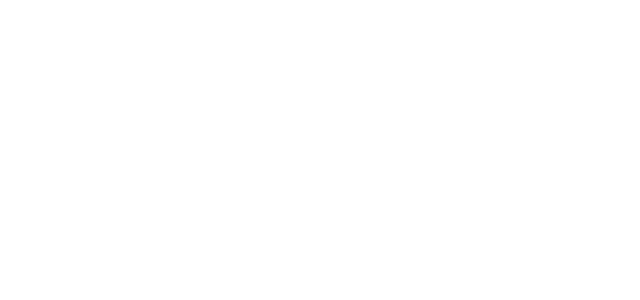
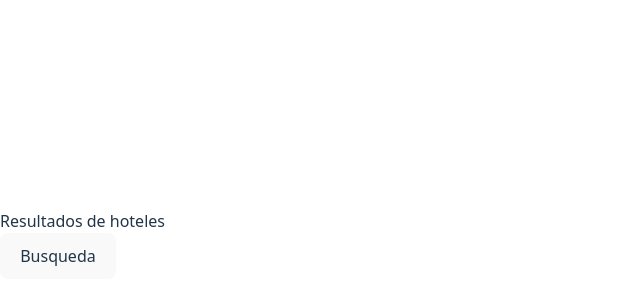
Before and after one commit to AndreaMartinezC12/Proyecto-fullstack-2-vacaciones, a React (Vite) app in the folder vite/proyecto2/: page /hotels in a window 1280 px wide. Before the commit this address had no page. Shown: the part 156-456 px from the top of the page, without its empty margins (0-640 px from the left). Built offline with nearby package versions, Linux system fonts and the light colour scheme.

Commit message:
Agregando mas informacion al resultado de los hoteles. Falta sacar el precio total por las noches de estadia. Investigar por que unas imagenes no se muestran

```diff
--- a/vite/proyecto2/src/App.jsx
+++ b/vite/proyecto2/src/App.jsx
@@ -17,6 +17,7 @@
         <Routes>
           <Route path="/" element={<SearchData setDestCode={setDestCode}/>} />
           <Route path="/results" element={<FlightSearch destCode={destCode}/>}/>
+          <Route path="/hotels" element={<HotelSearch/>}/>
         </Routes>
       </BrowserRouter>
 
--- a/vite/proyecto2/src/components/GetHotels.jsx
+++ b/vite/proyecto2/src/components/GetHotels.jsx
@@ -15,7 +15,7 @@
         {
           params: {
             engine: "google_hotels",
-            location: "monterrey",
+            location: "los angeles",
             check_in: "2026-07-10",
             check_out: "2026-07-15",
             people: "2",
@@ -40,15 +40,18 @@
 
   return (
     <div>
-      <h2>Search Hotels</h2>
-      <button onClick={searchHotels}>Search</button>
-
-      {loading && <p>Loading...</p>}
+      <h2>Resultados de hoteles</h2>
+      <button onClick={searchHotels}>Busqueda</button>
 
       {hotels.map((hotel, index) => (
         <div key={index}>
-          <p>Price:{hotel.price}</p>
-          <p>Name: {hotel.name}</p>
+          <img src={hotel.thumbnail} alt={hotel.name} />
+          <p>Nombre: {hotel.name}</p>
+          <p>Ubicacion: {hotel.gps_coordinates.latitude}, {hotel.gps_coordinates.longitude}</p>
+          <p>Numero de estrellas: {hotel.hotel_class}</p>
+          <p>Rating: {hotel.overall_rating}/5</p>
+          <p>Precio por noche: {hotel.price}</p>
+          <br/>
         </div>
       ))}
     </div>
```
